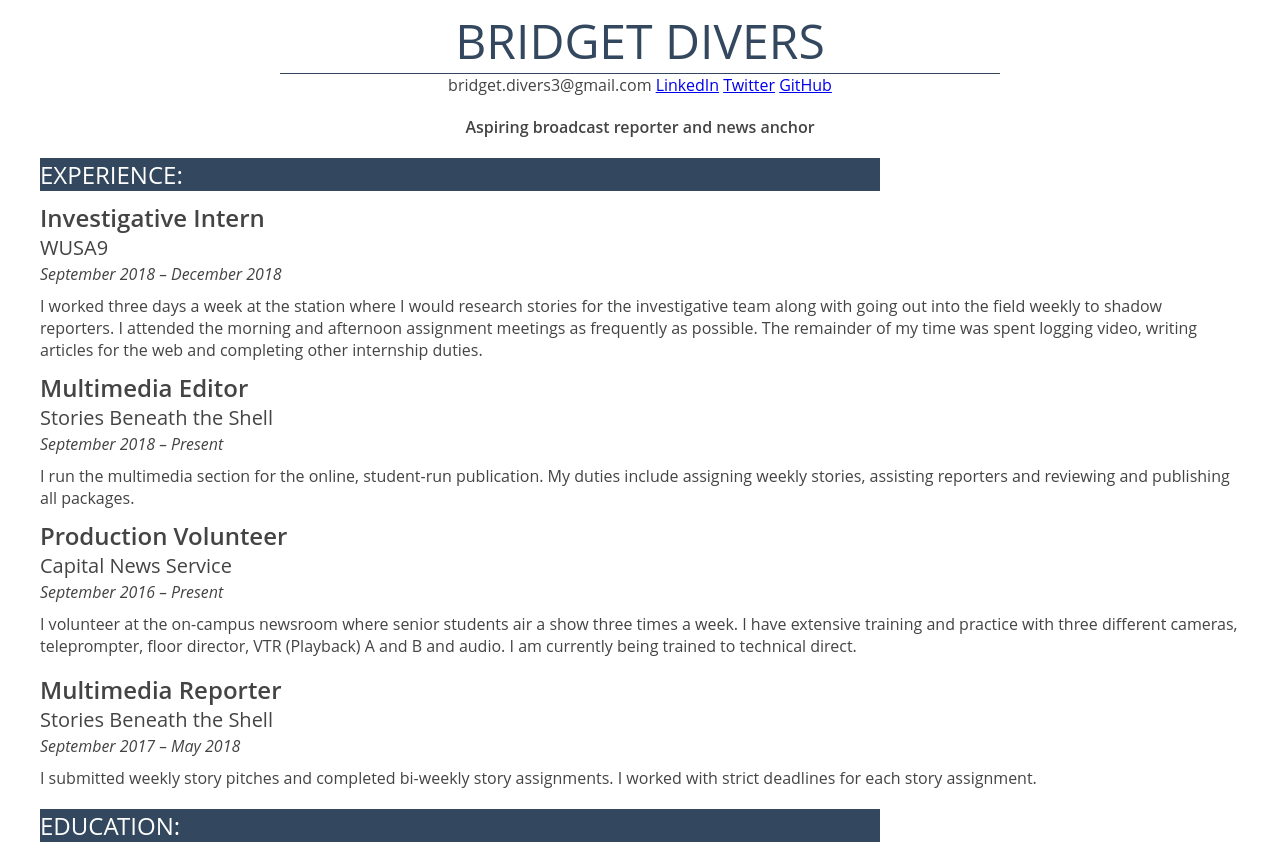
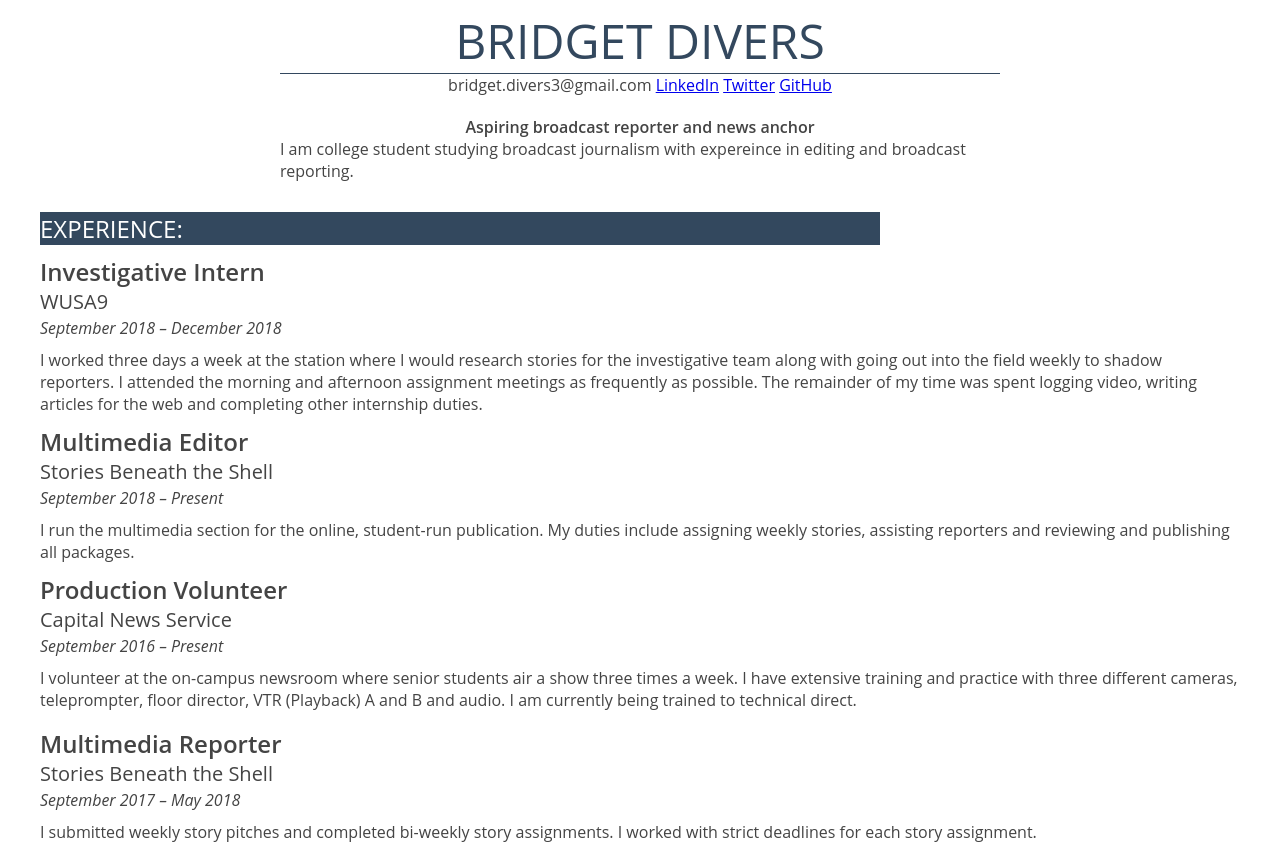
Before and after one commit to bdivers/Bridget-Divers-Jour352, a plain HTML site: page resumé/index.html in a window 1280 px wide. Shown: the top 846 px of the page. Drawn offline with Linux system fonts and the light colour scheme; a web font is replaced by a local one.

Commit message:
ResuméChanges

```diff
--- a/resumé/index.html
+++ b/resumé/index.html
@@ -28,6 +28,7 @@
       </ul>
 
       <div id="title">Aspiring broadcast reporter and news anchor</div>
+      <div class="top">I am college student studying broadcast journalism with expereince in editing and broadcast reporting.</div>
 
     <div class="sectionheader">Experience:</div>
 
--- a/resumé/style.css
+++ b/resumé/style.css
@@ -64,6 +64,8 @@ div.date {
   padding: 0px;
   text-align: center;
 }
+
+/*these are the targeted list items of the class=menu*/
 ul.menu > li {
   display: inline;
 }
@@ -99,35 +101,10 @@ div#container {
   padding-left: 0px;
   padding-right: 0px;
 }
-/* elements for the title */
-/*title {
-  text-transform: uppercase;
-  font-size: 1.5em;
-  color: #33485e;
+
+div.top {
+  width: 60%;
+  min-width: 300px;
+  margin: 0 auto;
+  margin-bottom: 30px;
 }
-
-
-
-/* elements for the job titles */
-/*h3 {
-  font-weight: 600;
-  font-size: 1.5em;
-}
-
-/* elements for the job organizations */
-/*h4 {
-  font-weight: 400;
-  font-size: 1.5em;
-}
-
-/* elements for the job dates*/
-/*h5 {
-  font-weight: 400;
-  font-style: italic;
-  font-size: 1em;
-}
-
-/* element for the lists */
-/*li {
-  font-size: 1em;
-}
```
